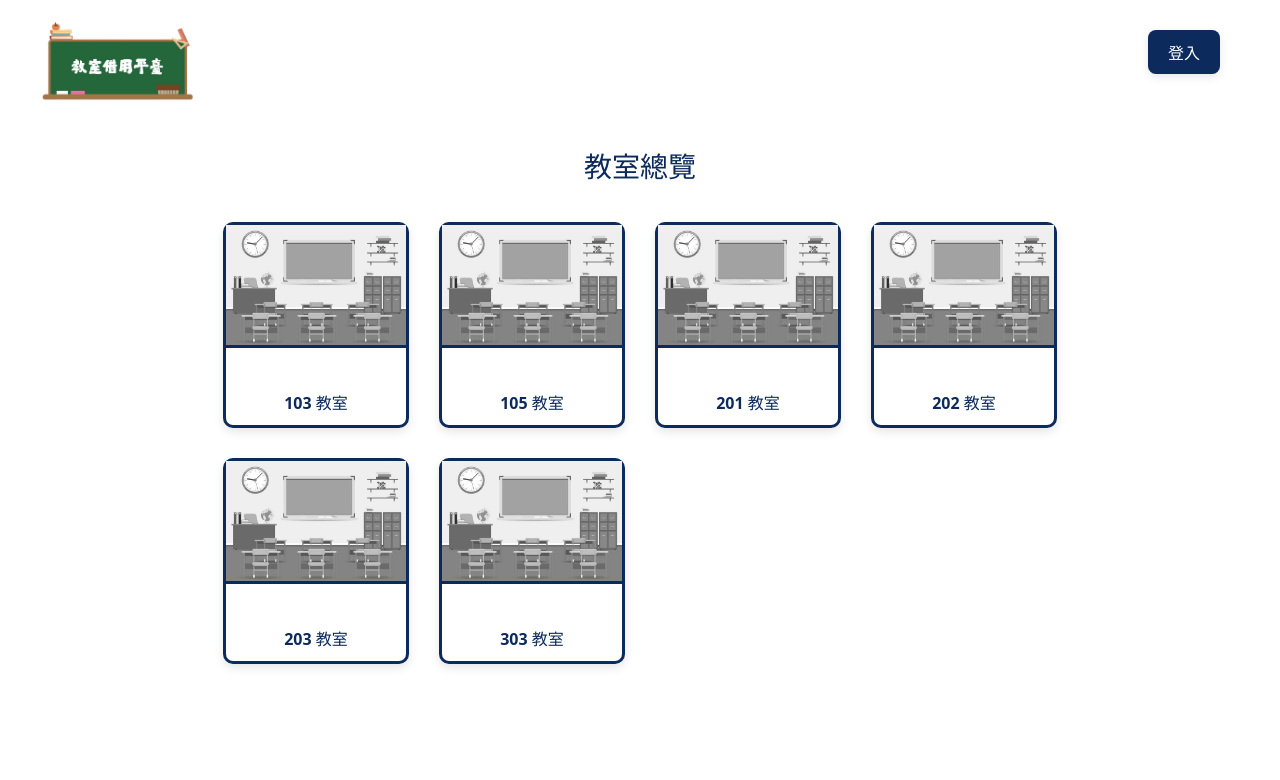
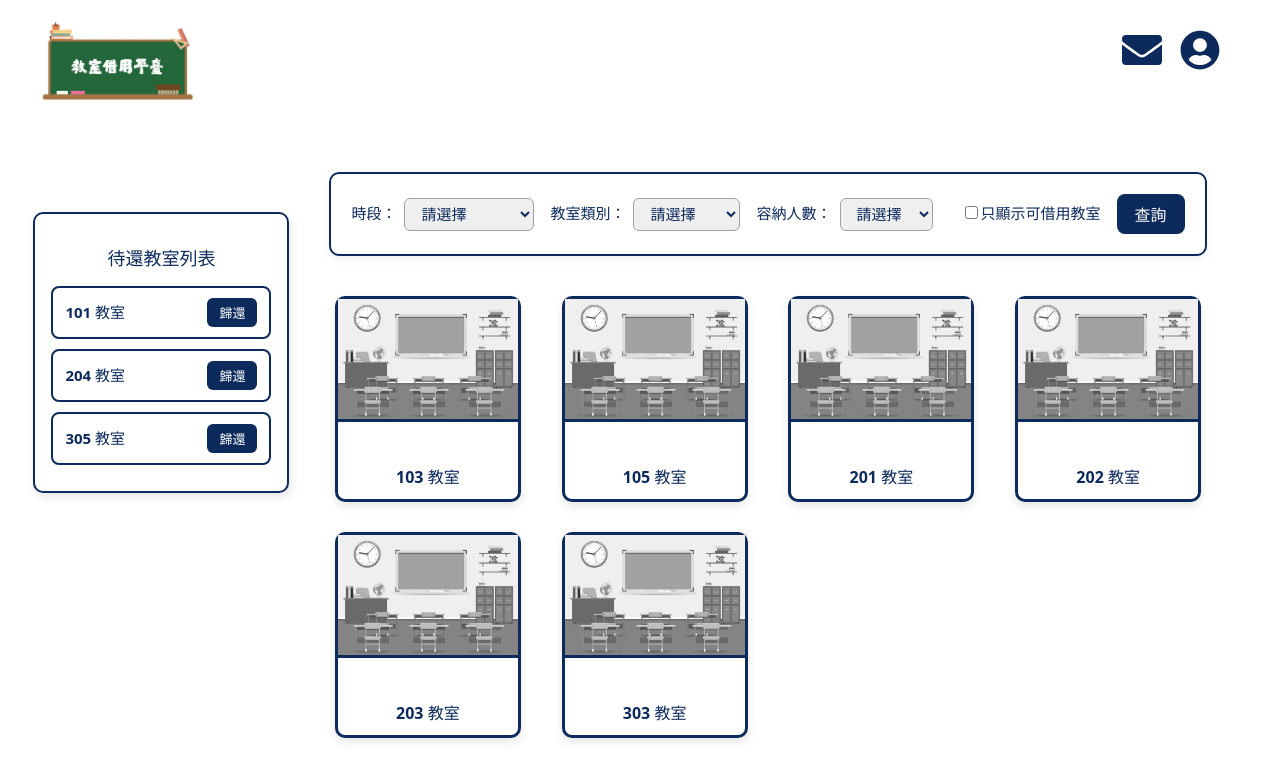
Before and after one commit to Kayxue/SE3ClassroomBorrowingFrontend, a React (Vite) app: page /home in a window 1280 px wide. Shown: the top 780 px of the page. Built offline with nearby package versions, Linux system fonts and the light colour scheme.

Commit message:
登入後的主畫面設計

```diff
--- a/package.json
+++ b/package.json
@@ -16,6 +16,7 @@
     "axios": "^1.12.2",
     "react": "^19.1.1",
     "react-dom": "^19.1.1",
+    "react-icons": "^5.5.0",
     "react-router-dom": "^7.9.4"
   },
   "devDependencies": {
--- /dev/null
+++ b/src/components/SearchBar.css
@@ -0,0 +1,74 @@
+.search-bar {
+  display: flex;
+  align-items: center;
+  justify-content: center;
+  flex-wrap: wrap;
+  gap: 16px;
+  padding: 20px;
+  margin-top: 80px;
+  background-color: #ffffff;
+  border: 2px solid #0c2a5b;
+  border-radius: 10px;
+  box-shadow: 0 4px 10px rgba(0, 0, 0, 0.05);
+  color: #0c2a5b;
+  font-family: "Noto Sans TC", sans-serif;
+}
+
+.form-group {
+  display: flex;
+  align-items: center;
+  gap: 8px;
+}
+
+.form-group label {
+  font-weight: 600;
+  font-size: 15px;
+}
+
+.form-group select {
+  padding: 6px 12px;
+  border-radius: 6px;
+  border: 1px solid #a2a0a0;
+  font-size: 15px;
+  color: #0c2a5b;
+}
+
+.checkbox {
+  margin-left: 12px;
+}
+
+.search-btn {
+  background-color: #0c2a5b;
+  color: white;
+  font-size: 16px;
+  border: none;
+  border-radius: 8px;
+  padding: 8px 18px;
+  cursor: pointer;
+  transition: 0.25s;
+}
+
+.search-btn:hover {
+  background-color: #143c85;
+  transform: scale(1.05);
+}
+
+/* 深色模式 */
+@media (prefers-color-scheme: dark) {
+  .search-bar {
+    background-color: #1e1e1e;
+    color: #ffffff;
+    border-color: #8aa4ff;
+  }
+
+  .form-group select {
+    background-color: #2a2a2a;
+    color: white;
+    border-color: #666;
+  }
+
+  .search-btn {
+    background-color: #8aa4ff;
+    color: #000;
+  }
+}
--- /dev/null
+++ b/src/components/SearchBar.tsx
@@ -0,0 +1,71 @@
+import React, { useState } from "react";
+import "./SearchBar.css";
+
+export default function SearchBar({ onSearch }: { onSearch: Function }) {
+  const [time, setTime] = useState("");
+  const [type, setType] = useState("");
+  const [capacity, setCapacity] = useState("");
+  const [onlyAvailable, setOnlyAvailable] = useState(false);
+
+  const handleSubmit = (e: React.FormEvent) => {
+    e.preventDefault();
+    onSearch({ time, type, capacity, onlyAvailable });
+  };
+
+  const timeOptions = [
+    "8:00~9:00", "9:00~10:00", "10:00~11:00", "11:00~12:00",
+    "12:00~13:00", "13:00~14:00", "14:00~15:00", "15:00~16:00",
+    "16:00~17:00", "17:00~18:00", "18:00~19:00", "19:00~20:00",
+    "20:00~21:00", "21:00~22:00"
+  ];
+
+  const typeOptions = ["普通教室", "電腦教室", "演講廳"];
+  const capacityOptions = ["20", "30", "40", "50", "60", "60以上"];
+
+  return (
+    <form className="search-bar" onSubmit={handleSubmit}>
+      <div className="form-group">
+        <label>時段：</label>
+        <select value={time} onChange={(e) => setTime(e.target.value)}>
+          <option value="">請選擇</option>
+          {timeOptions.map((t) => (
+            <option key={t} value={t}>{t}</option>
+          ))}
+        </select>
+      </div>
+
+      <div className="form-group">
+        <label>教室類別：</label>
+        <select value={type} onChange={(e) => setType(e.target.value)}>
+          <option value="">請選擇</option>
+          {typeOptions.map((t) => (
+            <option key={t} value={t}>{t}</option>
+          ))}
+        </select>
+      </div>
+
+      <div className="form-group">
+        <label>容納人數：</label>
+        <select value={capacity} onChange={(e) => setCapacity(e.target.value)}>
+          <option value="">請選擇</option>
+          {capacityOptions.map((c) => (
+            <option key={c} value={c}>{c}</option>
+          ))}
+        </select>
+      </div>
+
+      <div className="form-group checkbox">
+        <label>
+          <input
+            type="checkbox"
+            checked={onlyAvailable}
+            onChange={(e) => setOnlyAvailable(e.target.checked)}
+          />
+          只顯示可借用教室
+        </label>
+      </div>
+
+      <button type="submit" className="search-btn">查詢</button>
+    </form>
+  );
+}
--- a/src/pages/HomePage/HomePage.css
+++ b/src/pages/HomePage/HomePage.css
@@ -44,6 +44,10 @@
 .homepage-content {
   text-align: center;
   padding: 100px 0 60px 0;
+}
+
+.classroom-grid {
+  margin-top: 40px;
 }
 
 .homepage-content h1 {
@@ -136,6 +140,98 @@
   min-height: 120px;
 }
 
+.homepage-body {
+  display: flex;
+  flex-direction: row;
+  align-items: flex-start;
+  width: 100%;
+  margin-top: 40px;
+}
+
+/* 左側欄 */
+.sidebar {
+  width: 220px;
+  border: 2px solid #0c2a5b;
+  border-radius: 10px;
+  padding: 16px;
+  box-shadow: 2px 4px 10px rgba(0, 0, 0, 0.1);
+  margin-top: 140px;
+  height: auto;
+  max-height: 65vh;
+  overflow-y: auto;
+}
+
+.sidebar-title {
+  font-size: 18px;
+  font-weight: 700;
+  color: #0c2a5b;
+  text-align: center;
+  margin-bottom: 14px;
+}
+
+/* 右側內容 */
+.homepage-content {
+  flex: 1;
+  padding: 20px 40px;
+  text-align: center;
+}
+/* 待還項目 */
+.borrow-item {
+  background-color: #ffffff;
+  border: 2px solid #0c2a5b;
+  border-radius: 8px;
+  padding: 10px 12px;
+  margin-bottom: 10px;
+  display: flex;
+  justify-content: space-between;
+  align-items: center;
+  color: #0c2a5b;
+}
+
+.borrow-name {
+  font-size: 15px;
+  font-weight: 600;
+}
+
+.return-btn {
+  background-color: #0c2a5b;
+  color: white;
+  border: none;
+  border-radius: 6px;
+  padding: 5px 12px;
+  font-size: 13px;
+  cursor: pointer;
+  transition: 0.2s;
+}
+
+.return-btn:hover {
+  background-color: #0c2a5b;
+  transform: scale(1.05);
+}
+
+.icon-group {
+  position: fixed;
+  top: 30px;
+  right: 60px;
+  display: flex;
+  gap: 18px;
+  align-items: center;
+}
+
+/* icon */
+.icon-button {
+  font-size: 40px;
+  color: #0c2a5b;
+  cursor: pointer;
+  transition: all 0.25s ease-in-out;
+}
+
+.icon-button:hover {
+  color: #143c85;
+  transform: scale(1.1);
+}
+
+
 /* 深色模式 */
 
 @media (prefers-color-scheme: dark) {
@@ -176,4 +272,31 @@
   .modal-top {
     border-bottom: 2px solid #cfd8ff;
   }
+
+  .sidebar-title {
+    color: #ffffff;
+  }
+
+  .sidebar {
+    background-color: #1f1f1f;
+    border-color: #8aa4ff;
+  }
+
+  .borrow-item {
+    background-color: #2b2b2b;
+    border-color: #8aa4ff;
+    color: #ffffff;
+  }
+
+  .return-btn {
+    background-color: #8aa4ff;
+    color: #000;
+  }
+
+  .icon-button {
+    color: #ffffff;
+  }
+  .icon-button:hover {
+    color: #8aa4ff;
+  }
 }
--- a/src/pages/HomePage/HomePage.tsx
+++ b/src/pages/HomePage/HomePage.tsx
@@ -1,10 +1,18 @@
 import React, { useState } from "react";
 import logo from "../../assets/logo.svg";
 import ClassroomCard from "../../components/Classroomcard";
+import SearchBar from "../../components/SearchBar";
 import unknownPic from "../../assets/unknowpic.jpg";
+import { FaUserCircle, FaEnvelope } from "react-icons/fa";
 import "./HomePage.css";
 
 export default function HomePage() {
+  const [isLoggedIn, setIsLoggedIn] = useState(true); // 暫時借放登入中
+
+  const handleSearch = (filters: any) => {
+    console.log("查詢條件：", filters);
+  };
+
   const [selectedClassroom, setSelectedClassroom] = useState<any>(null);
 
   const classrooms = [
@@ -17,15 +25,66 @@ export default function HomePage() {
 
   ];
 
+  // 測試用借用清單資料
+  const borrowedList = [
+    {
+      id: 1,
+      name: "101 教室",
+      category: "普通教室",
+      capacity: 40,
+      borrowedTime: "10:00 - 12:00",
+    },
+    {
+      id: 2,
+      name: "204 教室",
+      category: "電腦教室",
+      capacity: 30,
+      borrowedTime: "13:00 - 15:00",
+    },
+    {
+      id: 3,
+      name: "305 教室",
+      category: "演講廳",
+      capacity: 60,
+      borrowedTime: "15:00 - 17:00",
+    },
+  ];
+
+
   return (
   <div className="homepage-container">
     <header className="homepage-header">
       <img src={logo} alt="Logo" className="homepage-logo" />
+
+      {isLoggedIn ? (
+        <div className="icon-group">
+          <FaEnvelope className="icon-button" title="通知" />
+          <FaUserCircle className="icon-button" title="個人資料" />
+        </div>
+      ) : (
         <button className="login-button">登入</button>
+      )}
     </header>
 
+
+    <div className="homepage-body">
+      {isLoggedIn && (
+        <aside className="sidebar">
+          <h2 className="sidebar-title">待還教室列表</h2>
+          <div className="borrow-list">
+            {borrowedList.map((item, index) => (
+              <div key={index} className="borrow-item">
+                <span className="borrow-name">{item.name}</span>
+                <button className="return-btn">歸還</button>
+              </div>
+            ))}
+          </div>
+        </aside>
+
+      )}
+
       <main className="homepage-content">
-        <h1>教室總覽</h1>
+        <SearchBar onSearch={handleSearch} />
         <div className="classroom-grid">
           {classrooms.map((c, i) => (
             <div key={i} onClick={() => setSelectedClassroom(c)}>
@@ -34,21 +93,13 @@ export default function HomePage() {
           ))}
         </div>
       </main>
+    </div>
 
     {/* 彈跳式視窗 */}
     {selectedClassroom && (
       <div className="modal-overlay" onClick={() => setSelectedClassroom(null)}>
-          <div
-            className="modal-content"
-            onClick={(e) => e.stopPropagation()}
-          >
-            <button
-              className="modal-close"
-              onClick={() => setSelectedClassroom(null)}
-            >
-              ×
-            </button>
-
+        <div className="modal-content" onClick={(e) => e.stopPropagation()}>
+          <button className="modal-close" onClick={() => setSelectedClassroom(null)}>×</button>
           <div className="modal-top">
             <img
               src={selectedClassroom.imageUrl}
@@ -61,13 +112,11 @@ export default function HomePage() {
               <p>容納人數：{selectedClassroom.capacity} 人</p>
             </div>
           </div>
-
-            {/* 預留之後要寫的申請部分 */}
-            <div className="modal-bottom">
-            </div>
+          <div className="modal-bottom"></div>
         </div>
       </div>
     )}
   </div>
 );
+
 }
```
Also changed, not shown: 1 other file (tests, documents, lock files or other folders). Lines whose indentation alone changed are shown as unchanged.
